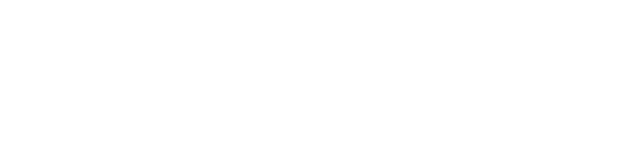
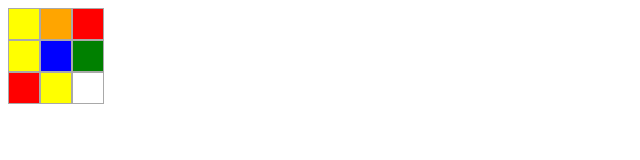
Before and after one commit to ygnoh/rubiks-race, a plain HTML site: page index.html in a window 1280 px wide. Shown: the whole page, without its empty margins (0-640 px from the left). Drawn offline with Linux system fonts and the light colour scheme.

Commit message:
Show dice

```diff
--- a/index.html
+++ b/index.html
@@ -1 +1,24 @@
+<html>
+<head>
+    <meta charset="UTF-8">
+    <meta name="viewport"
+            content="width=device-width, user-scalable=no, initial-scale=1.0, maximum-scale=1.0, minimum-scale=1.0">
+    <meta http-equiv="X-UA-Compatible" content="ie=edge">
+    <title>Rubiks Race</title>
+    <style>
+        #dice > div > div {
+            width: 30px;
+            height: 30px;
+            display: inline-block;
+            border: solid 1px darkgrey;
+        }
+    </style>
+</head>
+<body>
+<div>
+    <div id="dice"></div>
+    <div id="grid"></div>
+</div>
 <script src="index.js"></script>
+</body>
+</html>
--- a/index.js
+++ b/index.js
@@ -1,5 +1,4 @@
-// 6 colors: white, orange, yellow, blue, green, red
-const COLORS = ["W", "O", "Y", "B", "G", "R"];
+const COLORS = ["white", "orange", "yellow", "blue", "green", "red"];
 
 function getRandomColor() {
     return COLORS[Math.random() * COLORS.length | 0]
@@ -25,3 +24,19 @@ const myColors = COLORS.reduce((acc, c) => {
 
     return acc;
 }, []);
+
+const diceDiv = document.getElementById("dice");
+
+rollDice().forEach(row => {
+    const parent = document.createElement("div");
+
+    row.forEach(col => {
+        const div = document.createElement("div");
+
+        div.style.backgroundColor = col;
+
+        parent.appendChild(div);
+    });
+
+    diceDiv.appendChild(parent);
+});
```
